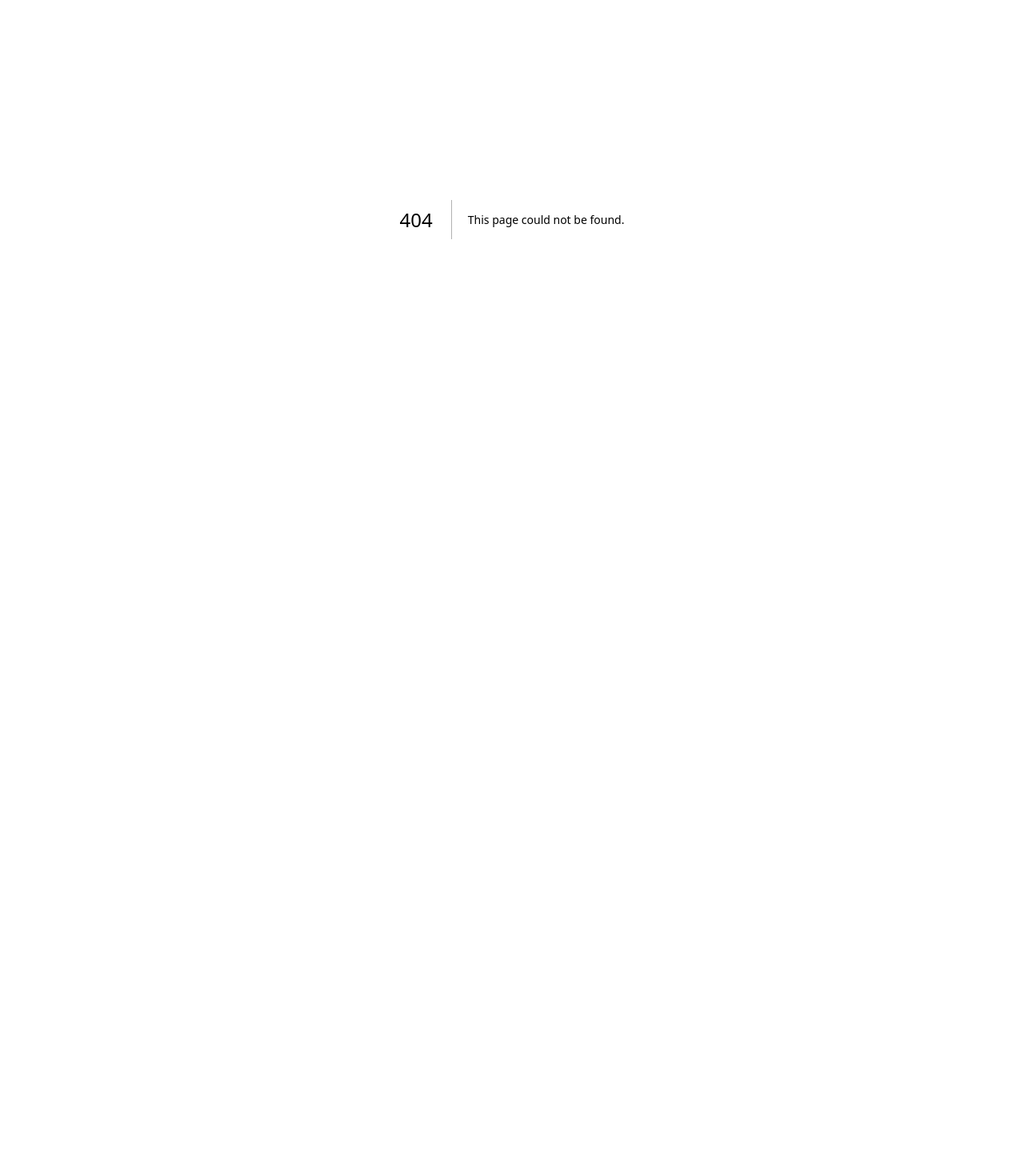
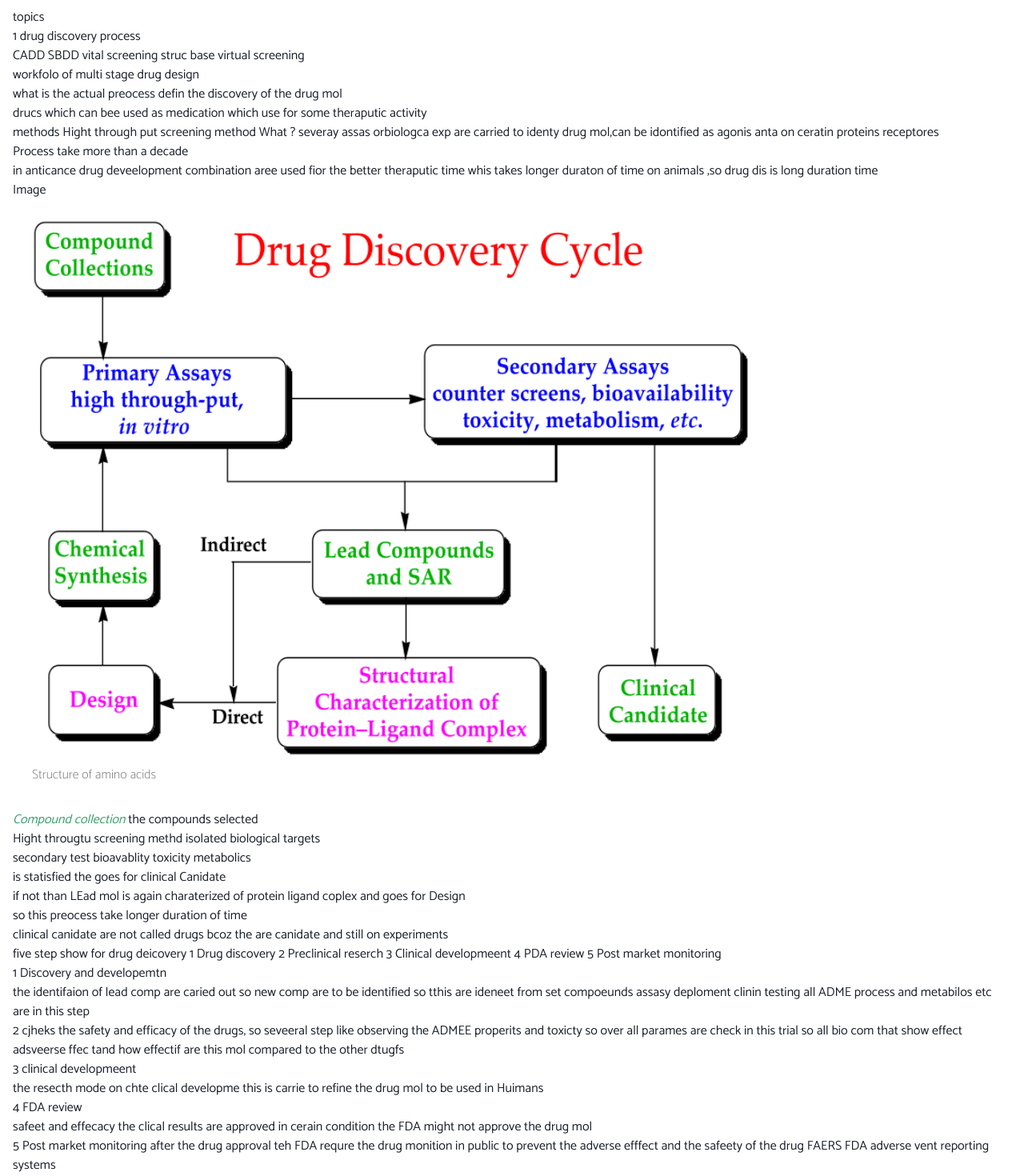
Before and after one commit to rudrajoshi2481/rudrajoshi.me, a Next.js app: page /articles/molecular-docking/2.1-drug-design in a window 1280 px wide. Before the commit this address had no page. Shown: the part 238-1708 px from the top of the page at 80% size. Before the commit the page ends 912 px from the top, so only its background shows below. Built offline with nearby package versions, Linux system fonts and the light colour scheme.

Commit message:
2.2 computert aided drug design

```diff
--- a/Components/mdxComponents/BlogIndexes/Molecular-docking.blogsIndex.ts
+++ b/Components/mdxComponents/BlogIndexes/Molecular-docking.blogsIndex.ts
@@ -1,18 +1,36 @@
+let link = "/articles/molecular-docking";
+
 export let MoleculardockingSubPages = [
   {
-      name:"Introduction to Molecular Docking",
-      link:"/articles/molecular-docking/1.1-Introduction-to-molecular-docking"
+    name: "Introduction to Molecular Docking",
+    link: `${link}/1.1-Introduction-to-molecular-docking`,
   },
   {
-      name:"2.2-understanding-the-structure-ofprotein.mdx",
-      link:"/articles/molecular-docking/2.2-understanding-the-structure-ofprotein"
+    name: "2.2-understanding-the-structure-ofprotein.mdx",
+    link: `${link}/2.2-understanding-the-structure-ofprotein`,
   },
   {
-      name:"1.3-understand-the-active-site-of-a-protein",
-      link:"/articles/molecular-docking/1.3-understand-the-active-site-of-a-protein"
+    name: "1.3-understand-the-active-site-of-a-protein",
+    link: `${link}/1.3-understand-the-active-site-of-a-protein`,
   },
   {
-      name:"1.4-understanding-the-ligand-structure",
-      link:"/articles/molecular-docking/1.4-understanding-the-ligand-structure"
+    name: "1.4-understanding-the-ligand-structure",
+    link: `${link}/1.4-understanding-the-ligand-structure`,
+  },
+  {
+    name: "1.5-protein-ligand-intrection",
+    link: `${link}/1.5-protein-ligand-intrection`,
+  },
+  {
+    name: "2.1-drug-design",
+    link: `${link}/2.1-drug-design`,
+  },
+  {
+    name:"2.2-shift-from-traditional-to-computational-biology",
+    link:`${link}/2.2-shift-from-traditional-to-computational-biology`
+  },
+  {
+    name:"2.3-computer-aided-drug-design-and-drafting",
+    link:`${link}/2.3-computer-aided-drug-design-and-drafting`
   }
-  ]
+];
--- a/Components/mdxComponents/Blognavbar.tsx
+++ b/Components/mdxComponents/Blognavbar.tsx
@@ -42,9 +42,9 @@ function Navbar() {
         borderTop={"1px solid green"}
         h="full"
       >
-        <Heading p="2" m="2" fontSize={"x-large"}>
+        <Heading display={"flex"} alignItems="center" p="2" m="2" fontSize={"x-large"}>
           {/* 🎯☠  */}
-          Articles 🗿
+          Articles  <Text ml="2" fontSize={"xxx-large"}>🗿</Text>
         </Heading>
 
         <UnorderedList>
--- /dev/null
+++ b/pages/articles/molecular-docking/2.1-drug-design.mdx
@@ -0,0 +1,95 @@
+import BlogTitle from "../../../Components/mdxComponents/BlogTitle.tsx";
+import Image from "../../../Components/mdxComponents/ImagecompMDX.tsx";
+
+<BlogTitle title="drug Design 🗿"/>
+
+
+topics
+
+1 drug discovery process
+
+CADD
+SBDD
+vital screening
+struc base virtual screening
+
+workfolo of multi stage drug design
+
+
+what is the actual preocess defin the discovery of the drug mol
+
+drucs which can bee used as medication
+which use for some theraputic activity
+
+
+methods
+Hight through put screening method
+    What ?
+        severay assas orbiologca exp are carried to identy drug mol,can be idontified as agonis anta   on ceratin proteins receptores
+
+
+
+Process take more than a decade
+
+
+in anticance drug deveelopment combination aree used fior the better theraputic time whis takes longer duraton of time on animals ,so drug dis is long duration time
+
+
+
+
+
+
+Image
+
+
+<Image src={"/images/moleculer-docking/Drug_discovery_cycle.png"}
+caption="Structure of amino acids"
+layout="intrinsic" height="400" width="900"
+/>
+
+
+
+*Compound collection* the compounds selected
+
+Hight througtu screening methd  isolated biological targets
+
+secondary test bioavablity toxicity metabolics
+
+is statisfied the goes for clinical Canidate
+
+if not than LEad mol is again charaterized of protein ligand coplex and goes for Design
+
+so this preocess take longer duration of time
+
+clinical canidate are not called drugs bcoz the are canidate and still on experiments
+
+five step show for drug deicovery
+1 Drug discovery
+2 Preclinical reserch
+3 Clinical developmeent
+4 PDA review
+5 Post market monitoring
+
+
+
+
+1 Discovery and developemtn
+
+the identifaion of lead comp are caried out so new comp are to be identified so tthis are ideneet from set compoeunds
+    assasy deploment clinin
+    testing all ADME process and metabilos etc are in this step
+
+2
+    cjheks the safety and efficacy of the drugs, so seveeral step like observing the ADMEE properits and toxicty so over all parames are check in this trial so all bio com that show effect adsveerse ffec tand how effectif are this mol compared to the other dtugfs
+
+3 clinical developmeent
+
+    the resecth mode on chte clical developme this is carrie to refine the drug mol to be used in Huimans
+
+4 FDA review
+
+    safeet and effecacy the clical results are approved in cerain condition the FDA might not approve the drug mol
+
+5 Post market monitoring
+    after the drug approval teh FDA requre the drug monition in public to prevent the adverse efffect and the safeety of the drug
+    FAERS FDA adverse vent reporting systems
```
Also changed, not shown: pages/articles/molecular-docking/1.5-protein-ligand-intrection.mdx (added, +52 -0 lines), pages/articles/molecular-docking/2.2-shift-from-traditional-to-computational-biology.mdx (added, +22 -0 lines), pages/articles/molecular-docking/2.3-computer-aided-drug-design-and-drafting.mdx (added, +27 -0 lines), pages/articles/nature-of-code/1.1-vectors.mdx (+16 -0 lines), public/images/moleculer-docking/Drug_discovery_cycle.png (added), 1 other file (tests, documents, lock files or other folders). Lines whose indentation alone changed are shown as unchanged.
